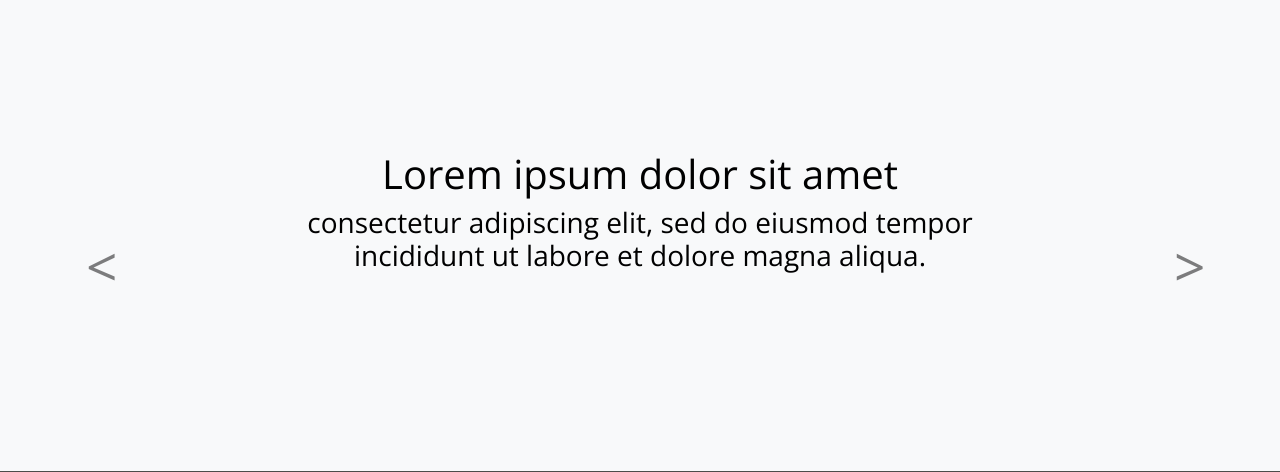
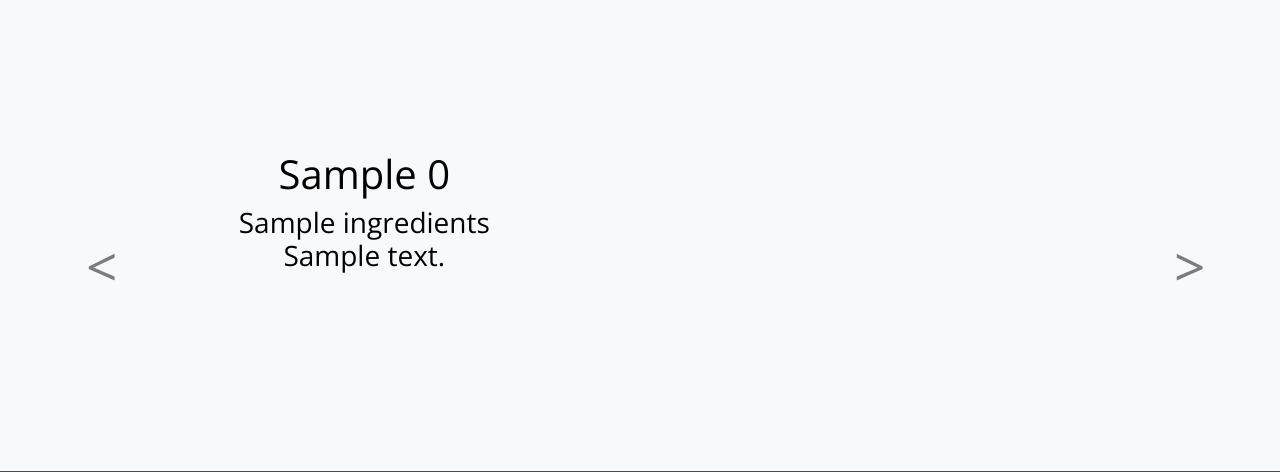
Before and after one commit to klaudiakryskiewicz/Scrum_Lab_Project, a Django app: template jedzonko/templates/index.html in a window 1280 px wide. Shown: the part 101-573 px from the top of the page. Run offline with Django 3.2, Linux system fonts and the light colour scheme; the template is opened without the code that fills it: most values are stand-ins (such as "Sample title", 1, 10 or a date in 2020); some libraries are stand-ins or nearby versions; some web fonts are replaced.

Commit message:
1.5 pierwsze podejście

```diff
--- a/jedzonko/templates/index.html
+++ b/jedzonko/templates/index.html
@@ -48,27 +48,30 @@
                 <div class="carousel-item active">
                     <div class="container w-75 d-flex">
                         <div class="carousel-caption d-block">
-                            <h1>Lorem ipsum dolor sit amet</h1>
-                            <h3> consectetur adipiscing elit, sed do eiusmod tempor incididunt ut labore et dolore
-                                magna aliqua.</h3>
+                            <h1>{{ recipes.0.name }}</h1>
+                            <h3> {{ recipes.0.ingredients }} <br>
+                                {{ recipes.0.description }}
+                            </h3>
                         </div>
                     </div>
                 </div>
                 <div class="carousel-item">
                     <div class="container w-75 d-flex">
                         <div class="carousel-caption d-block">
-                            <h1>Torem ipsum dolor sit amet</h1>
-                            <h3> consectetur adipiscing elit, sed do eiusmod tempor incididunt ut labore et dolore
-                                magna aliqua.</h3>
+                            <h1>{{ recipes.1.name }}</h1>
+                            <h3> {{ recipes.1.ingredients }} <br>
+                                {{ recipes.1.description }}
+                            </h3>
                         </div>
                     </div>
                 </div>
                 <div class="carousel-item">
                     <div class="container w-75 d-flex">
                         <div class="carousel-caption d-block">
-                            <h1>Borem ipsum dolor sit amet</h1>
-                            <h3> consectetur adipiscing elit, sed do eiusmod tempor incididunt ut labore et dolore
-                                magna aliqua.</h3>
+                            <h1>{{ recipes.2.name }}</h1>
+                            <h3> {{ recipes.2.ingredients }} <br>
+                                {{ recipes.2.description }}
+                            </h3>
                         </div>
                     </div>
                 </div>
```
Also changed, not shown: jedzonko/views.py (+8 -1 lines).
